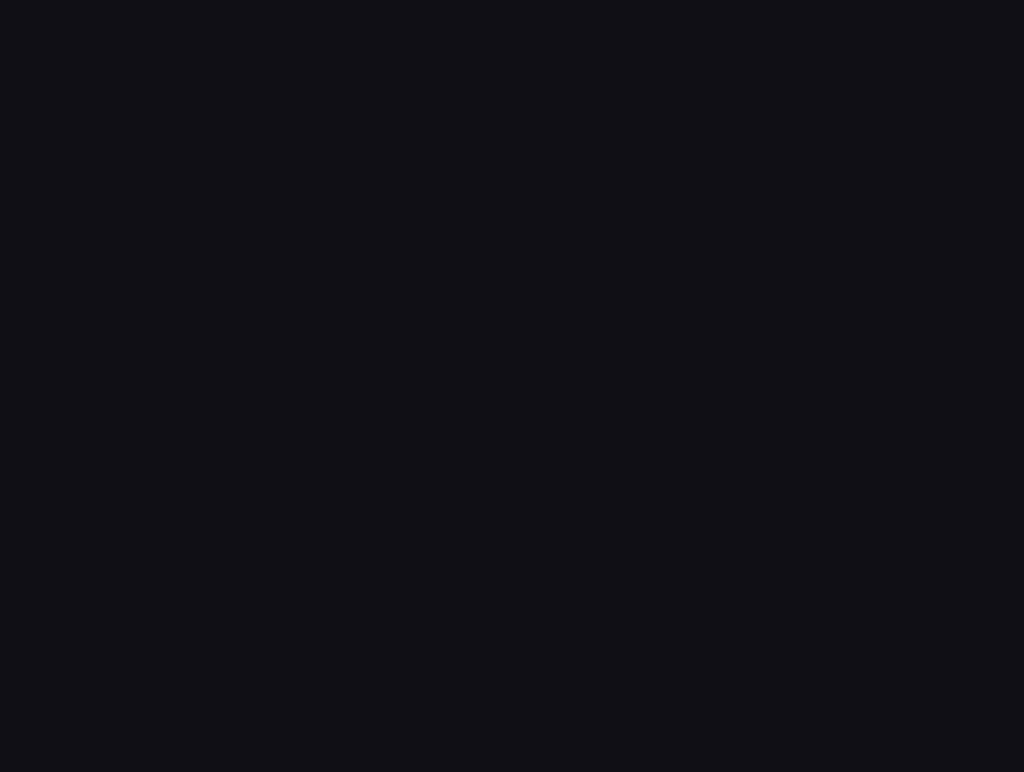
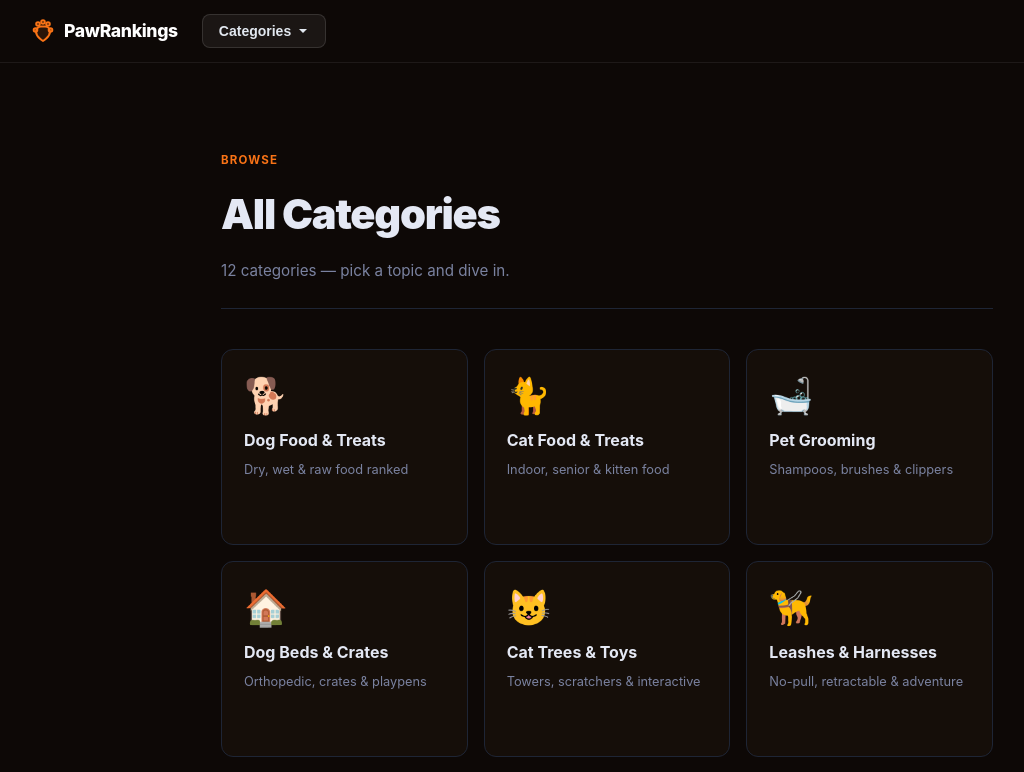
Before and after one commit to conceptsellerbills-cmyk/pawrankings, a Next.js app: page /categories in a window 1280 px wide. Before the commit this address had no page. Shown: the top 772 px of the page, without its empty margins (33-1057 px from the left). Built offline with nearby package versions, Linux system fonts and the light colour scheme.

Commit message:
feat: add all categories browse page

```diff
--- /dev/null
+++ b/app/categories/page.tsx
@@ -0,0 +1,51 @@
+import type { Metadata } from "next";
+
+export const metadata: Metadata = {
+  title: "All Categories — PawRankings",
+  description: "Browse all categories on PawRankings. Find expert guides and reviews organized by topic.",
+};
+
+const CATEGORIES: { icon: string; label: string; desc: string; href: string }[] = [{"icon":"🐕","label":"Dog Food & Treats","desc":"Dry, wet & raw food ranked","href":"/category/dog-food"},{"icon":"🐈","label":"Cat Food & Treats","desc":"Indoor, senior & kitten food","href":"/category/cat-food"},{"icon":"🛁","label":"Pet Grooming","desc":"Shampoos, brushes & clippers","href":"/category/pet-grooming"},{"icon":"🏠","label":"Dog Beds & Crates","desc":"Orthopedic, crates & playpens","href":"/category/dog-beds"},{"icon":"😺","label":"Cat Trees & Toys","desc":"Towers, scratchers & interactive","href":"/category/cat-furniture"},{"icon":"🦮","label":"Leashes & Harnesses","desc":"No-pull, retractable & adventure","href":"/category/leashes-harnesses"},{"icon":"🩺","label":"Pet Health & Supplements","desc":"Vitamins, probiotics & dental","href":"/category/pet-health"},{"icon":"📷","label":"Pet Cameras & GPS","desc":"Treat dispensers & GPS trackers","href":"/category/pet-tech"},{"icon":"🐾","label":"Litter & Cleanup","desc":"Self-cleaning litter boxes & more","href":"/category/litter-cleanup"},{"icon":"✈️","label":"Pet Travel Gear","desc":"Carriers, crates & car seats","href":"/category/pet-travel"},{"icon":"🐟","label":"Small Pets & Fish","desc":"Rabbits, birds, fish & reptiles","href":"/category/small-pets"},{"icon":"🦴","label":"Dental & Hygiene","desc":"Toothbrushes, sprays & chews","href":"/category/pet-dental"}];
+
+export default function CategoriesPage() {
+  return (
+    <>
+      <style>{`
+        *,*::before,*::after{box-sizing:border-box;margin:0;padding:0}
+        body{background:#0d0806;color:#e4e8f4;font-family:-apple-system,BlinkMacSystemFont,"Segoe UI",sans-serif;line-height:1.7}
+        a{text-decoration:none;color:inherit}
+        .cats-wrap{max-width:1100px;margin:0 auto;padding:48px 24px 80px}
+        .cats-header{margin-bottom:40px;padding-bottom:24px;border-bottom:1px solid #1e2535}
+        .cats-eyebrow{font-size:0.72rem;font-weight:700;letter-spacing:0.1em;text-transform:uppercase;color:#f97316;margin-bottom:8px}
+        .cats-title{font-size:clamp(1.8rem,3.5vw,2.6rem);font-weight:900;letter-spacing:-0.03em;color:#e4e8f4}
+        .cats-subtitle{font-size:0.95rem;color:#7a82a0;margin-top:10px;line-height:1.6}
+        .cats-grid{display:grid;grid-template-columns:repeat(auto-fill,minmax(200px,1fr));gap:16px}
+        .cat-card{background:#150e09;border:1px solid #1e2535;border-radius:12px;padding:28px 22px;display:block;transition:border-color 0.15s,transform 0.15s,box-shadow 0.15s}
+        .cat-card:hover{border-color:#f97316;transform:translateY(-3px);box-shadow:0 10px 32px rgba(0,0,0,0.35)}
+        .cat-icon{font-size:2.2rem;margin-bottom:14px;display:block;line-height:1}
+        .cat-label{font-weight:700;font-size:1rem;margin-bottom:6px;color:#e4e8f4}
+        .cat-desc{font-size:0.8rem;color:#7a82a0;line-height:1.55}
+        .cat-arrow{display:block;margin-top:14px;font-size:0.8rem;font-weight:600;color:#f97316;opacity:0;transition:opacity 0.15s}
+        .cat-card:hover .cat-arrow{opacity:1}
+        @media(max-width:500px){.cats-grid{grid-template-columns:repeat(2,1fr)}}
+      `}</style>
+      <div className="cats-wrap">
+        <div className="cats-header">
+          <div className="cats-eyebrow">Browse</div>
+          <h1 className="cats-title">All Categories</h1>
+          <p className="cats-subtitle">{CATEGORIES.length} categories — pick a topic and dive in.</p>
+        </div>
+        <div className="cats-grid">
+          {CATEGORIES.map((c) => (
+            <a href={c.href} className="cat-card" key={c.href}>
+              <span className="cat-icon">{c.icon}</span>
+              <div className="cat-label">{c.label}</div>
+              <div className="cat-desc">{c.desc}</div>
+              <span className="cat-arrow">Explore →</span>
+            </a>
+          ))}
+        </div>
+      </div>
+    </>
+  );
+}
```
